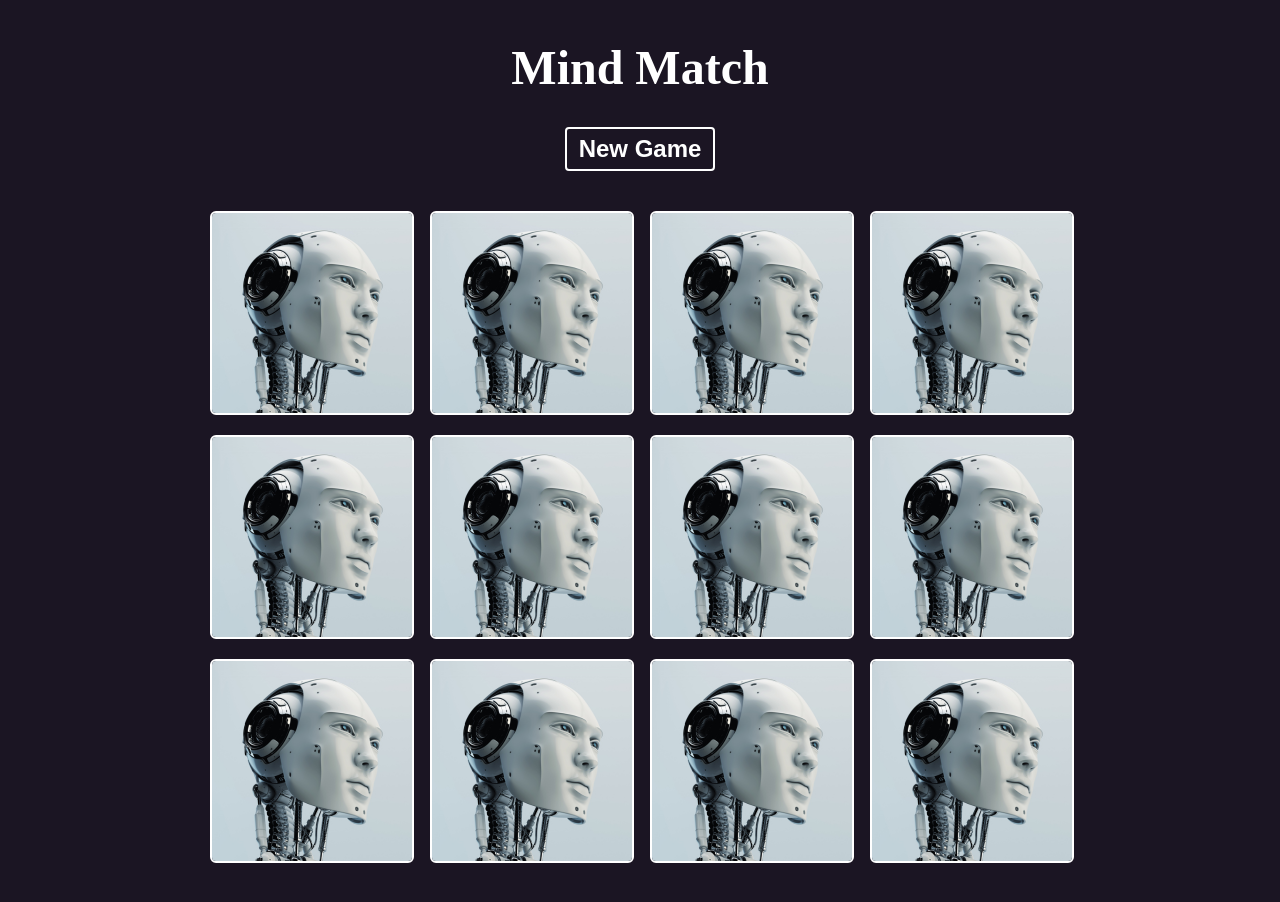
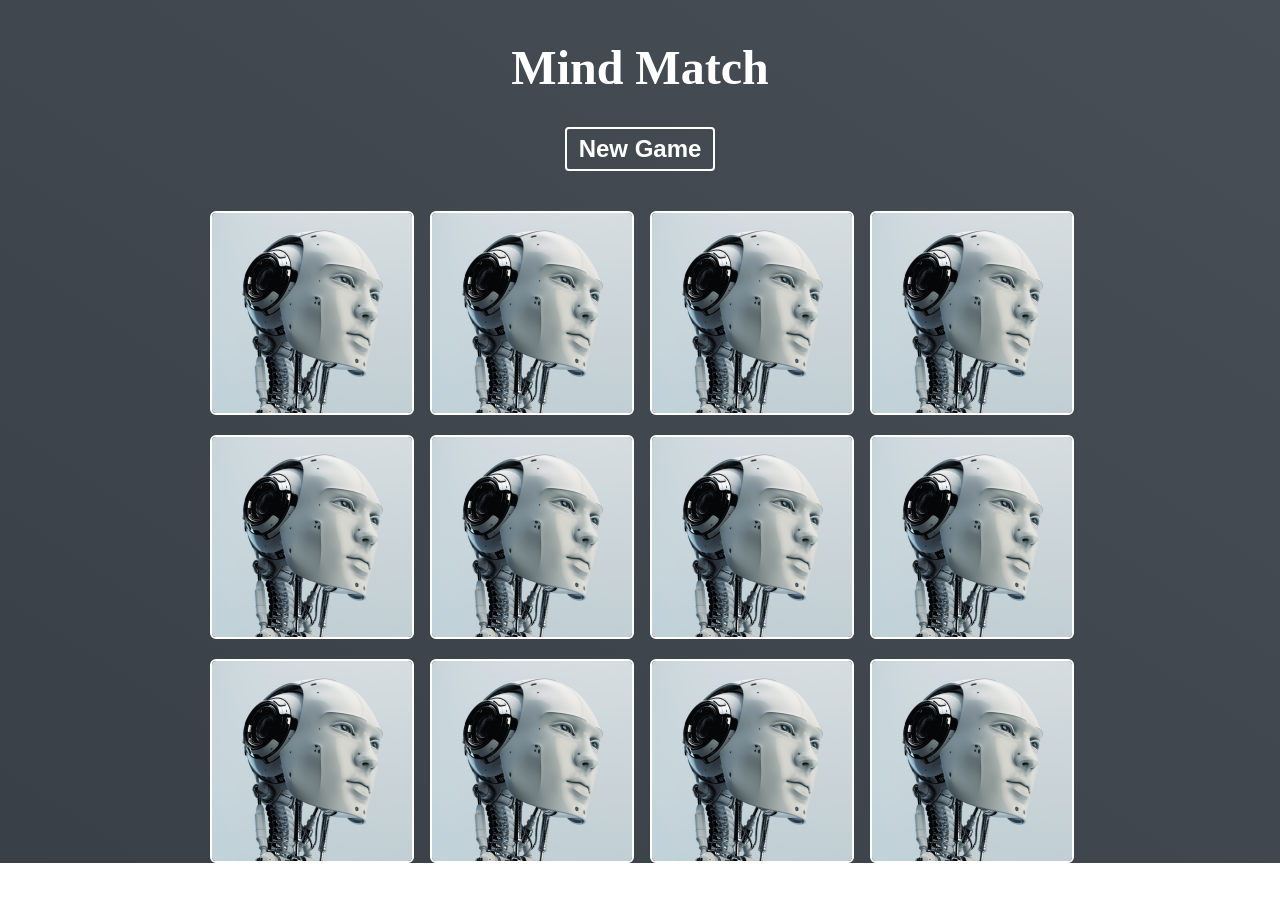
Before and after one commit to gateremark/mind-match, a React (Vite) app: page / in a window 1280 px wide. Both pictures are taken after a click on the button "New Game". After the commit the page ends 863 px from the top, so only its background shows below. Built offline with nearby package versions, Linux system fonts and the light colour scheme; a web font is replaced by a local one.

Commit message:
Added a dynamic linear gradient background

```diff
--- a/src/App.jsx
+++ b/src/App.jsx
@@ -51,9 +51,11 @@ function App() {
             card.src === first.src ? { ...card, matched: true } : card
           )
         );
-        setTimeout(resetTurn, 1000);
+        // resetTurn()
+        setTimeout(resetTurn, 500);
       } else {
-        setTimeout(resetTurn, 1000);
+        // resetTurn()
+        setTimeout(resetTurn, 500);
       }
     }
   }, [first, second]);
--- a/src/components/SingleCard.css
+++ b/src/components/SingleCard.css
@@ -9,11 +9,28 @@
     border-radius: 6px;
 }
 
-/* front of card language picture*/
+.card:hover {
+    cursor: pointer;
+    box-shadow: 0px 0px 10px #05A4CC;
+}
+
+/* front of card picture*/
 .card .front {
     transform : rotateY(90deg);
+    transition: all 0.2s ease-in-out;
     position: absolute;
 }
 .flipped .front {
     transform : rotateY(0deg);
+    transition-delay: 0.2s;
 }
+
+.card .back {
+    transition: all 0.2s ease-in-out;
+    transition-delay: 0.2s;
+}
+
+.flipped .back {
+    transform : rotateY(90deg);
+    transition-delay: 0s;
+}
--- a/src/index.css
+++ b/src/index.css
@@ -7,6 +7,24 @@ body {
   margin: 0;
   font-size: 1.5em;
   text-align: center;
-  background: #1b1523;
+  /* background: #1b1523; */
   color: #fff;
+  height: 100vh;
+  background: linear-gradient(to top right, #212529, #343a40, #495057, #868e96, #adb5bd);
+  background-size: 600% 600%;
+  animation: gradient 10s ease infinite;
 }
+
+@keyframes gradient {
+  0% {
+    background-position: 0% 50%;
+  }
+
+  50% {
+    background-position: 100% 50%;
+  }
+
+  100% {
+    background-position: 0% 50%;
+  }
+}
```
